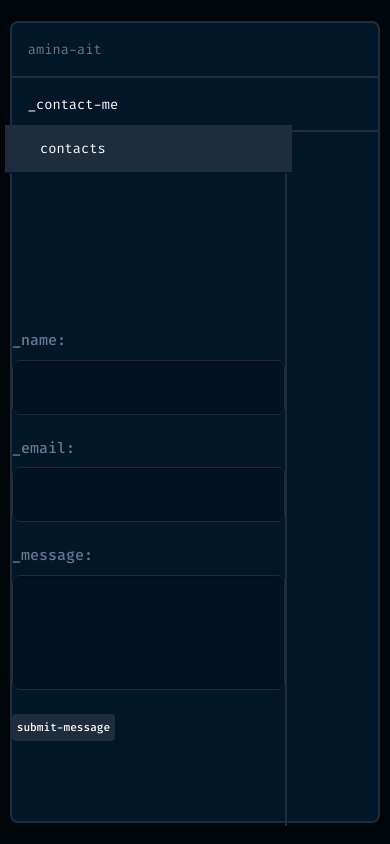
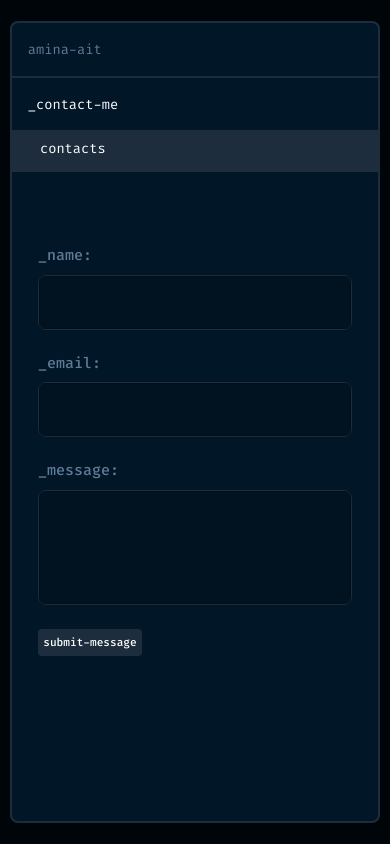
Before and after one commit to aminait/portfolio, a Next.js app: page /contact in a window 390 px wide. Built offline with nearby package versions, Linux system fonts and the light colour scheme; some icons are missing.

Commit message:
Add mediaqueries

```diff
--- a/package.json
+++ b/package.json
@@ -2,6 +2,7 @@
   "name": "my-portfolio",
   "version": "0.1.0",
   "private": true,
+  "author": "Amina Ait",
   "scripts": {
     "dev": "next dev",
     "build": "next build",
--- a/src/components/common/Dropdown.js
+++ b/src/components/common/Dropdown.js
@@ -33,7 +33,7 @@ const AccordionSummary = styled((props) => (
     {...props}
   />
 ))(({ theme }) => ({
-  // borderBottom: `2px solid ${theme.palette.lines.light}`,
+  borderBottom: `2px solid ${theme.palette.lines.light}`,
   color: theme.palette.secondary.main,
   flexDirection: 'row-reverse',
   '& .MuiAccordionSummary-expandIconWrapper.Mui-expanded': {
@@ -42,11 +42,12 @@ const AccordionSummary = styled((props) => (
   '&:hover': {
     color: 'white',
   },
-  // TODO add here breakpoint for mobile
-  backgroundColor: '#1E2D3D',
-  color: 'white',
-  margin: '-0.5rem',
-  borderBottom: `1px solid #011627`,
+  [theme.breakpoints.down('md')]: {
+    backgroundColor: '#1E2D3D',
+    color: 'white',
+    margin: '-0.5rem',
+    borderBottom: `1px solid #011627`,
+  },
 }));
 
 const AccordionDetails = styled(MuiAccordionDetails)(({ theme }) => ({
@@ -64,9 +65,8 @@ const AccordionDetails = styled(MuiAccordionDetails)(({ theme }) => ({
 export default function Dropdown({
   text = 'professional-info',
   children = 'wee',
-  isFirst,
   sx,
-  isOpen,
+  isOpen = false,
 }) {
   const [expanded, setExpanded] = React.useState(isOpen);
 
--- /dev/null
+++ b/src/components/common/Link.js
@@ -0,0 +1,25 @@
+import NextLink from 'next/link';
+import { forwardRef } from 'react';
+
+const Link = (
+  { href, shallow, replace, children, passHref, className },
+  ref
+) => {
+  return href ? (
+    <NextLink
+      href={href}
+      passHref={passHref}
+      scroll={false}
+      shallow={shallow}
+      replace={replace}
+      prefetch={false}
+      className={className}
+    >
+      {children}
+    </NextLink>
+  ) : (
+    <div className={className}>{children}</div>
+  );
+};
+
+export default forwardRef(Link);
--- a/src/components/sections/projects/ProjectsSideNav.js
+++ b/src/components/sections/projects/ProjectsSideNav.js
@@ -11,6 +11,7 @@ import Checkbox, { checkboxClasses } from '@mui/material/Checkbox';
 import Dropdown from '../../common/Dropdown';
 import CustomIcon from '../../common/CustomIcon';
 import { selectStack } from '../../../content/stack';
+import { useResponsive } from '../../../hooks/useResponsive';
 
 const dummyProjects = [
   {
@@ -21,6 +22,7 @@ const dummyProjects = [
 ];
 
 const ProjectsSideNav = ({ handleCheck }) => {
+  const { isDesktop } = useResponsive();
   const [checked, setChecked] = React.useState([]);
   console.log('ProjectsSideNav -> checked', checked);
 
@@ -41,7 +43,7 @@ const ProjectsSideNav = ({ handleCheck }) => {
 
   return (
     <>
-      <Dropdown text="projects" isOpen={true}>
+      <Dropdown text="projects" isOpen={isDesktop}>
         <List>
           {selectStack.map((stack, i) => {
             const labelId = `checkbox-list-label-${stack}`;
--- a/src/layouts/HorizontalBar.js
+++ b/src/layouts/HorizontalBar.js
@@ -1,5 +1,5 @@
 import React, { useState } from 'react';
-import Link from 'next/link';
+import Link from '../components/common/Link';
 import { useRouter } from 'next/router';
 import {
   Box,
@@ -145,7 +145,7 @@ const HorizontalBar = ({ toggleMenu, isTop, navItems }) => {
               >
                 <Link href={item.link} passHref={true}>
                   {item.icon ? (
-                    <Tooltip title={item.name} placement="top">
+                    // <Tooltip title={item.name} placement="top">
                     <CustomIcon
                       icon={item.icon}
                       sx={{
@@ -159,8 +159,8 @@ const HorizontalBar = ({ toggleMenu, isTop, navItems }) => {
                         lineHeight: '1rem',
                       }}
                     />
-                    </Tooltip>
                   ) : (
+                    // </Tooltip>
                     <ListItemText
                       primary={item.name}
                       sx={{
--- a/src/layouts/MainLayout.js
+++ b/src/layouts/MainLayout.js
@@ -23,10 +23,14 @@ const MainStyle = styled('div')(({ theme }) => ({
   borderWidth: '2px',
   width: '95%',
   height: '95%',
+  paddingBottom: '0.5rem',
 }));
 
 const MainView = styled('div')(({ theme }) => ({
   height: '87%',
+  [theme.breakpoints.down('md')]: {
+    overflow: 'scroll',
+  },
 }));
 
 const MainLayout = ({ children }) => {
--- a/src/layouts/MobileMenu.js
+++ b/src/layouts/MobileMenu.js
@@ -1,9 +1,9 @@
 import React from 'react';
-import Link from 'next/link';
+import Link from '../components/common/Link';
 import HorizontalBar from './HorizontalBar';
 import { topNavItems, bottomNavItems } from '../content/navItems';
 import {
-  Grid,
+  Stack,
   List,
   ListItem,
   ListItemButton,
@@ -12,13 +12,7 @@ import {
 
 const MobileMenu = ({ setMenu }) => {
   return (
-    <Grid
-      container
-      direction="column"
-      display="flex"
-      justifyContent="space-between"
-    >
-      <Grid item>
+    <Stack direction="column" display="flex" justifyContent="space-between">
       <List disablePadding>
         {topNavItems.items.map((item) => (
           <Link
@@ -27,10 +21,7 @@ const MobileMenu = ({ setMenu }) => {
             passHref={true}
             onClick={() => setMenu(false)}
           >
-              <ListItem
-                disablePadding
-                sx={{ borderBottom: '2px solid #1E2D3D' }}
-              >
+            <ListItem disablePadding sx={{ borderBottom: '2px solid #1E2D3D' }}>
               <ListItemText
                 id={item.name}
                 primary={item.name}
@@ -40,9 +31,24 @@ const MobileMenu = ({ setMenu }) => {
           </Link>
         ))}
       </List>
-      </Grid>
       {/* TODO Add footer */}
-    </Grid>
+      {/* <Link
+        href={'#'}
+        passHref={true}
+        onClick={() => setMenu(false)}
+        sx={{
+          position: 'fixed',
+          bottom: 0,
+          width: '100%',
+          height: 60,
+          textAlign: 'center',
+        }}
+      >
+        <ListItem disablePadding sx={{ borderBottom: '2px solid #1E2D3D' }}>
+          <ListItemText primary={'f'} sx={{ margin: '1rem' }} />
+        </ListItem>
+      </Link> */}
+    </Stack>
   );
 };
 
--- a/src/layouts/Navbar.js
+++ b/src/layouts/Navbar.js
@@ -1,5 +1,5 @@
 import React, { useState } from 'react';
-import Link from 'next/link';
+import Link from '../components/common/Link';
 import { useRouter } from 'next/router';
 import {
   Box,
--- a/src/pages/contact.js
+++ b/src/pages/contact.js
@@ -85,19 +85,15 @@ const ContactMe = () => {
       </Head>
 
       <Grid
-        // direction="row"
-        // spacing={4}
         container
         justifyContent="start"
-        sx={{
-          height: '100%',
-        }}
+        sx={{ height: { xs: 'auto', md: '100%' } }}
       >
         <Grid
           item
           sx={{
             width: {
-              xs: '75%',
+              xs: 'inherit',
               md: '12%',
             },
             borderRight: `2px solid #1E2D3D`,
@@ -118,11 +114,18 @@ const ContactMe = () => {
           item
           sx={{
             width: {
-              xs: '75%',
+              xs: 'inherit',
               md: '44%',
             },
-            borderRight: `2px solid #1E2D3D`,
-            paddingTop: submitted ? '20rem' : '5rem',
+            borderRight: {
+              xs: '',
+              md: `2px solid #1E2D3D`,
+            },
+            paddingTop: {
+              xs: '5rem',
+              md: submitted ? '20rem' : '5rem',
+            },
+
             display: 'flex',
             flexDirection: 'column',
             justifyContent: 'start',
--- a/src/pages/projects.js
+++ b/src/pages/projects.js
@@ -35,7 +35,7 @@ const Projects = () => {
           item
           sx={{
             width: {
-              xs: ' ',
+              xs: 'inherit',
               md: '12%',
             },
             borderRight: '2px solid #1E2D3D',
```
Lines whose indentation alone changed are shown as unchanged.
